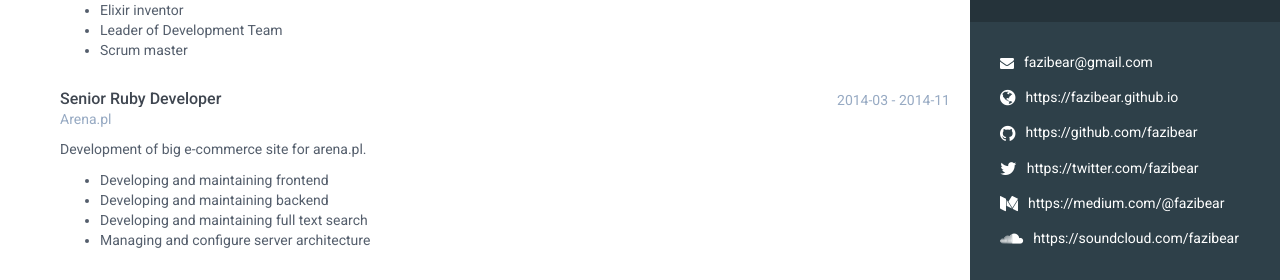
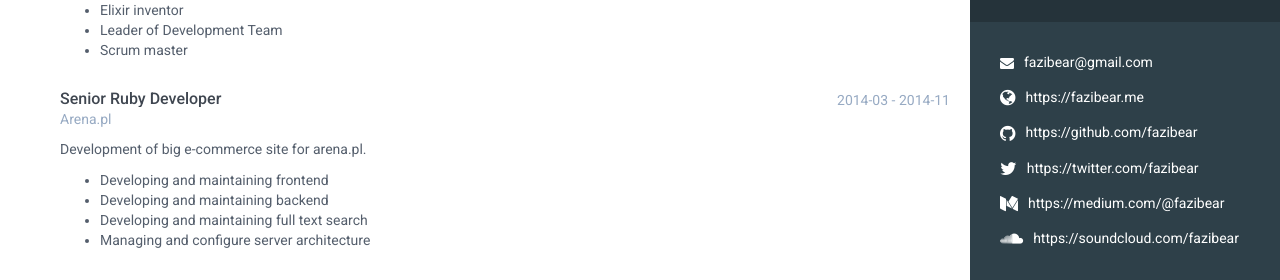
Before and after one commit to fazibear/fazibear.github.io, a Jekyll site: the page built from resume.html, in a window 1280 px wide. Shown: the part 404-684 px from the top of the page. Built offline with Jekyll 4.4.1, drawn with Linux system fonts in a browser that asks for light colours; nearby versions of some CDN libraries; some of the changed lines change nothing that is shown.

Commit message:
Fix urls

```diff
--- a/_data/cv.json
+++ b/_data/cv.json
@@ -7,7 +7,7 @@
   "name": "Michał Kalbarczyk",
 
   "contact": {
-    "website": "https://fazibear.github.io",
+    "website": "https://fazibear.me",
     "email": "fazibear@gmail.com"
   },
 
```
